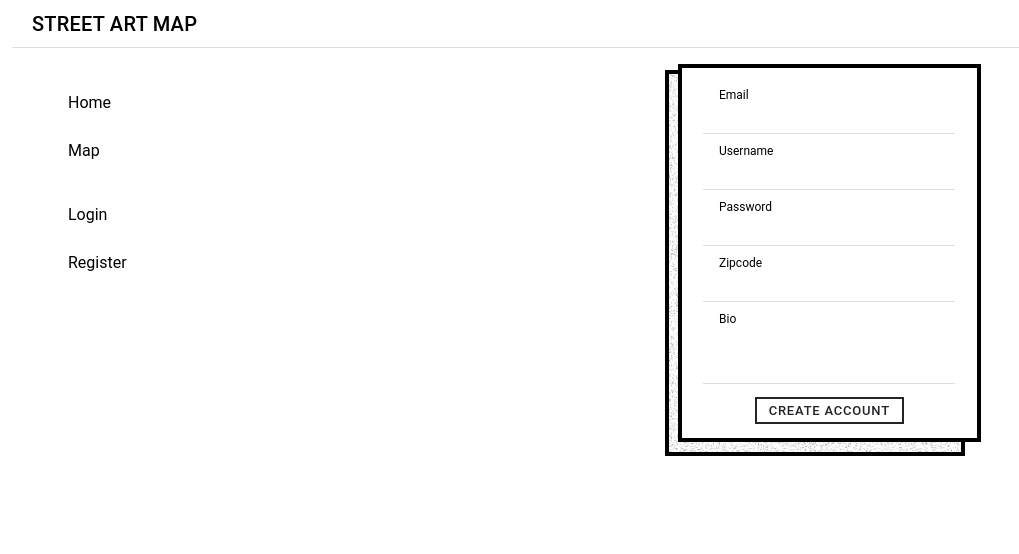
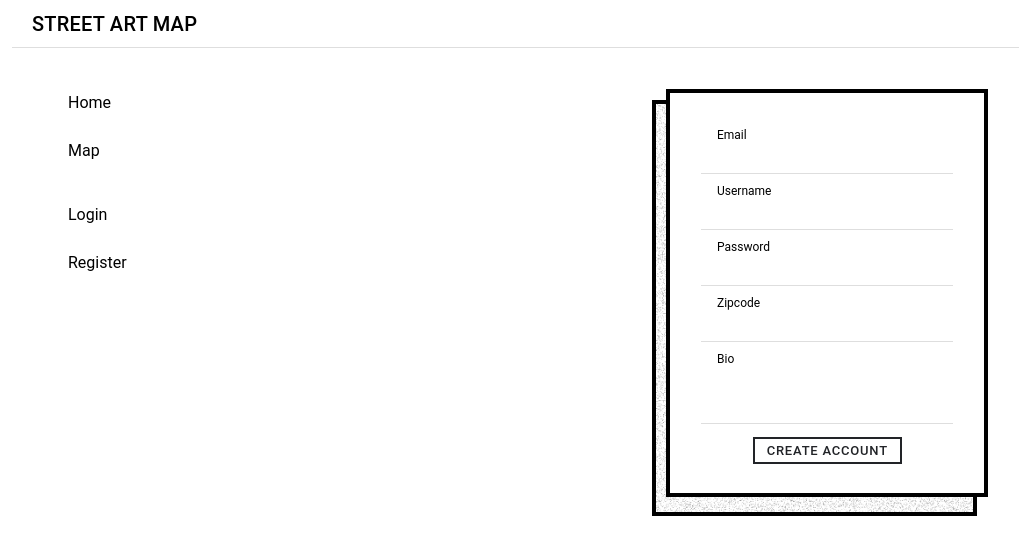
Before and after one commit to samantharand/js-capstone-frontend, a React (Create React App) app: page /register in a window 1280 px wide. Shown: the top 554 px of the page, without its empty margins (4-1023 px from the left). Built offline with nearby package versions, Linux system fonts and the light colour scheme; no server answers; what google-maps-react would draw is missing.

Commit message:
more changes to login and register, want to merge with master

```diff
--- a/src/App.js
+++ b/src/App.js
@@ -145,7 +145,7 @@ function App(props) {
 		        		<IonMenuButton slot='start'/>
 	        	</IonItem>
         	</IonToolbar>
-          <IonSplitPane contentId='main' >
+          <IonSplitPane contentId='main' when='(min-width: 1200px)'>
           	<Menu loggedIn={loggedIn} logout={logout}/>
             <IonPage id='main'>
               <Switch>
--- a/src/theme/variables.css
+++ b/src/theme/variables.css
@@ -87,13 +87,13 @@ ion-content > ion-title {
   margin-bottom: 10px;
 }
 
-.MainHomeDiv, .RegisterDiv {
+.MainHomeDiv, .RegisterDiv, .LoginDiv {
   /*background-image: url(https://s3.amazonaws.com/zenplannerwordpress-stack0/wp-content/uploads/sites/97/2018/09/20141422/Sprinkles-Background.jpg);*/
   /*background-image: url(../background.jpg);*/
   background-image: url(../noise_v2.png);
   padding-left: 10px;
-  padding-bottom: 10px;
-  background-size: cover;
+  padding-bottom: 15px;
+  background-size: contain;
   width: 325px;
   display: flex;
   justify-content: flex-end;
@@ -101,34 +101,42 @@ ion-content > ion-title {
   /*background-color: #ff0000;*/
 }
 
-.RegisterDiv {
-  width: 300px;
+/*.RegisterDiv {
+  width: 500px;
+  height: 500px;
+}*/
+
+.RegisterDiv, .LoginDiv {
+  margin: 0 auto;
+  margin-top: 100px;
 }
 
-.MainHomeDivInfo, .RegisterDivInfo {
+.MainHomeDivInfo, .RegisterDivInfo, .LoginDivInfo {
   background-color: rgba(255, 255, 255);
-  margin-top: -10px;
-  margin-right: -20px;
-  padding: 10px;
+  margin-top: -15px;
+  margin-right: -15px;
+  /*padding: 10px;*/
+  padding: 25px;
   border: 4px solid black;
+  overflow: scroll;
+  width: 490px;
+  display: flex;
+  flex-direction: column;
+  justify-content: center;
+  align-items: center;
 }
 
-.RegisterDiv {
-  margin: 0 auto;
-}
 
-.RegisterForm {
+.RegisterForm, .LoginForm {
   display: flex;
   flex-direction: column;
   align-items: center;
-  width: 275px;
+  /*width: 100%;*/
 }
 
-.form
-
-ion-button {
-  /*width: 200px;*/
-}
+/*.FormItems {
+  width: 75%;
+}*/
 
 ion-menu-toggle > ion-item:hover {
   /*--background: #ff0000;*/
@@ -160,6 +168,11 @@ ion-split-pane {
 
 #main {
   box-shadow: none;
+}
+
+.input-wrapper > .item-native {
+  background-color: #ff0000;
+  border: none;
 }
 
 @media (prefers-color-scheme: dark) {
--- a/src/users/LoginContainer.js
+++ b/src/users/LoginContainer.js
@@ -78,8 +78,9 @@ export default function LoginContainer(props) {
 	  }
 
 	return (
-			<IonContent style={{width: '300px'}}>
-				<IonTitle> Login </IonTitle>
+			<IonContent>
+				<div className='LoginDiv'>
+					<div className='LoginDivInfo'>
 						<form className="LoginForm">
 							<IonItem>
 								<IonLabel position='stacked'> Username </IonLabel>
@@ -106,6 +107,8 @@ export default function LoginContainer(props) {
 								onClick={ handleSubmit }
 								style={{width: '100px'}}>Login</IonButton>
 						</form>
+					</div>
+				</div>
 				<IonToast
 					isOpen={toastOpen}
 					onDidDismiss={ () => {setToastOpen(false)} }
--- a/src/users/RegisterContainer.js
+++ b/src/users/RegisterContainer.js
@@ -90,10 +90,9 @@ export default function Register(props){
 
 	return (
 			<IonContent>
-				<IonTitle> </IonTitle>
 				<div className='RegisterDiv'>
 					<div className='RegisterDivInfo'>
-						<form className="RegisterForm" onSubmit={handleSubmit}>
+						<form className="RegisterForm">
 							<div className='FormItems'>
 								<IonItem>
 									<IonLabel position='stacked'> Email </IonLabel>
```
Lines whose indentation alone changed are shown as unchanged.
